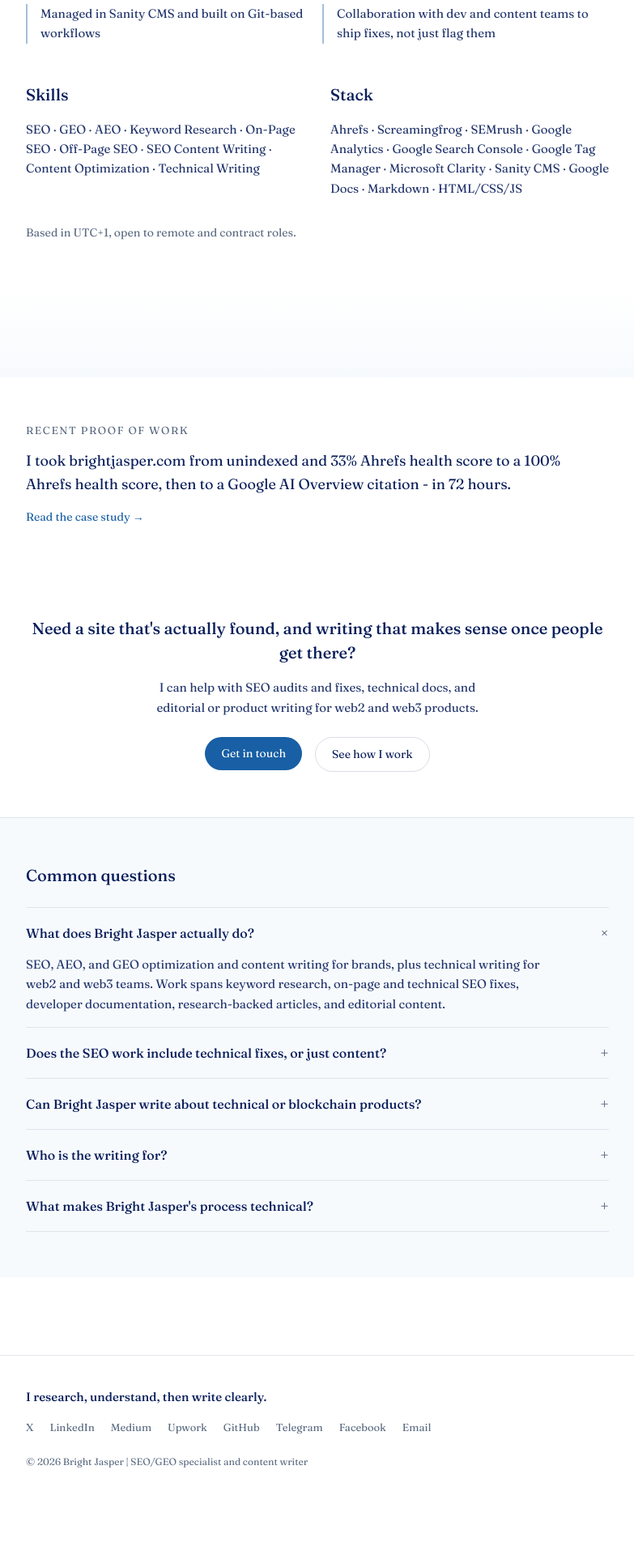
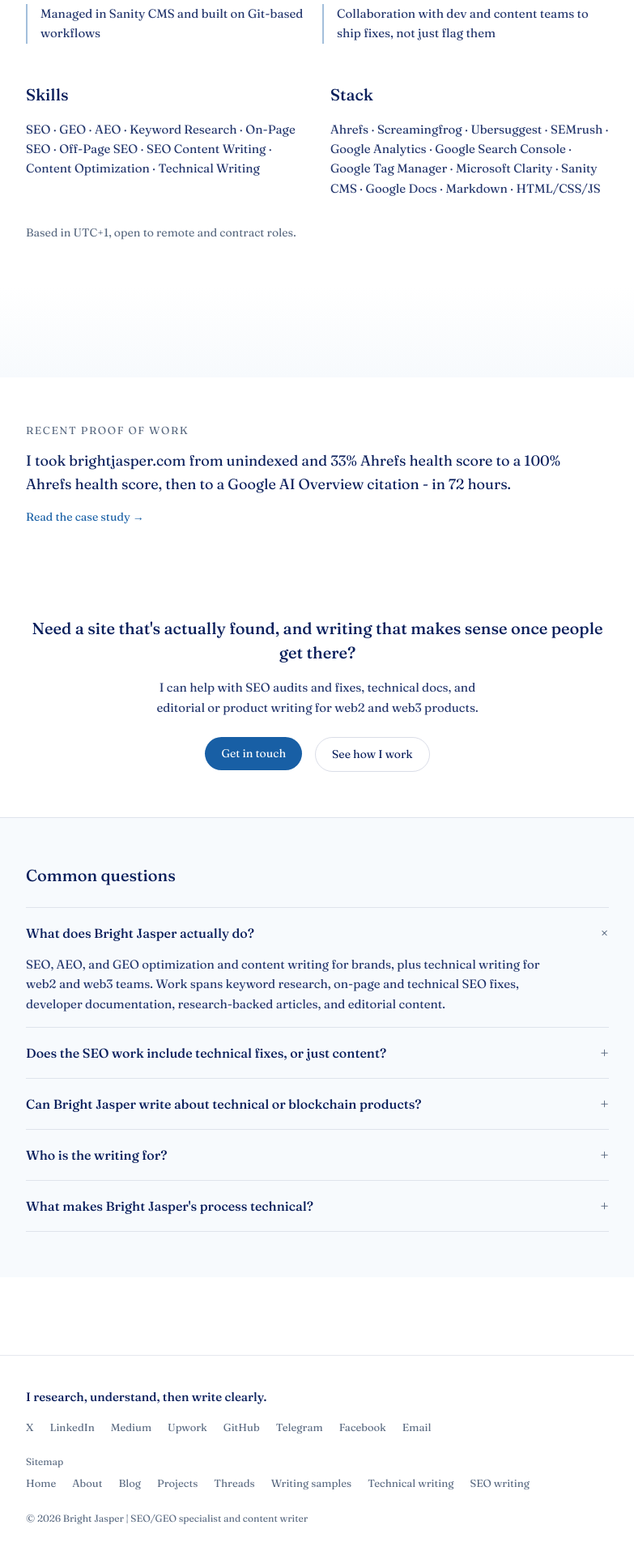
Before and after one commit to Aura-pix/bright-jasper, a Next.js app: page / in a window 1280 px wide. Shown: the part 1142-3062 px from the top of the page at 81% size, without its empty margins (248-1031 px from the left). Before the commit the page ends 2996 px from the top, so only its background shows below. Built offline with nearby package versions, Linux system fonts and the light colour scheme.

Commit message:
Added Ubersuggest and a Sitemap link to page

```diff
--- a/app/page.js
+++ b/app/page.js
@@ -148,9 +148,9 @@ export default function HomePage() {
           <div>
             <h2 className="text-[20px] font-medium text-ink mb-4">Stack</h2>
             <p className="text-[15px] text-ink/90 leading-relaxed">
-              Ahrefs · Screamingfrog · SEMrush · Google Analytics · Google Search
-              Console · Google Tag Manager · Microsoft Clarity · Sanity CMS · Google Docs · Markdown
-              · HTML/CSS/JS
+              Ahrefs · Screamingfrog · Ubersuggest · SEMrush · Google Analytics
+              · Google Search Console · Google Tag Manager · Microsoft Clarity ·
+              Sanity CMS · Google Docs · Markdown · HTML/CSS/JS
             </p>
           </div>
         </div>
@@ -176,8 +176,9 @@ export default function HomePage() {
           Recent proof of work
         </p>
         <p className="text-[18px] text-ink leading-relaxed max-w-2xl">
-          I took brightjasper.com from unindexed and 33% Ahrefs health score to a 100% Ahrefs health score,
-          then to a Google AI Overview citation - in 72 hours.
+          I took brightjasper.com from unindexed and 33% Ahrefs health score to
+          a 100% Ahrefs health score, then to a Google AI Overview citation - in
+          72 hours.
         </p>
         <Link
           href="/projects/seo-geo-case-study"
--- a/components/Footer.js
+++ b/components/Footer.js
@@ -1,3 +1,5 @@
+import Link from "next/link";
+
 const links = [
   { label: "X", href: "https://x.com/brightjasp" },
   {
@@ -13,6 +15,17 @@ const links = [
   { label: "Telegram", href: "https://t.me/Jasper074" },
   { label: "Facebook", href: "https://www.facebook.com/brightjasp" },
   { label: "Email", href: "mailto:brghtjasper@gmail.com" },
+];
+
+const sitemapLinks = [
+  { label: "Home", href: "/" },
+  { label: "About", href: "/about" },
+  { label: "Blog", href: "/blog" },
+  { label: "Projects", href: "/projects" },
+  { label: "Threads", href: "/threads" },
+  { label: "Writing samples", href: "/writing-samples" },
+  { label: "Technical writing", href: "/writing-samples/technical" },
+  { label: "SEO writing", href: "/writing-samples/persuasive" },
 ];
 
 export default function Footer() {
@@ -41,6 +54,20 @@ export default function Footer() {
             </a>
           ))}
         </div>
+        <nav aria-label="Sitemap" className="mb-6">
+          <p className="text-[12px] text-muted mb-2">Sitemap</p>
+          <div className="flex flex-wrap gap-x-5 gap-y-2 text-[13px] text-muted">
+            {sitemapLinks.map((link) => (
+              <Link
+                key={link.href}
+                href={link.href}
+                className="hover:text-accent"
+              >
+                {link.label}
+              </Link>
+            ))}
+          </div>
+        </nav>
         <p className="text-[12px] text-muted">
           © {year} Bright Jasper | SEO/GEO specialist and content writer
         </p>
```
